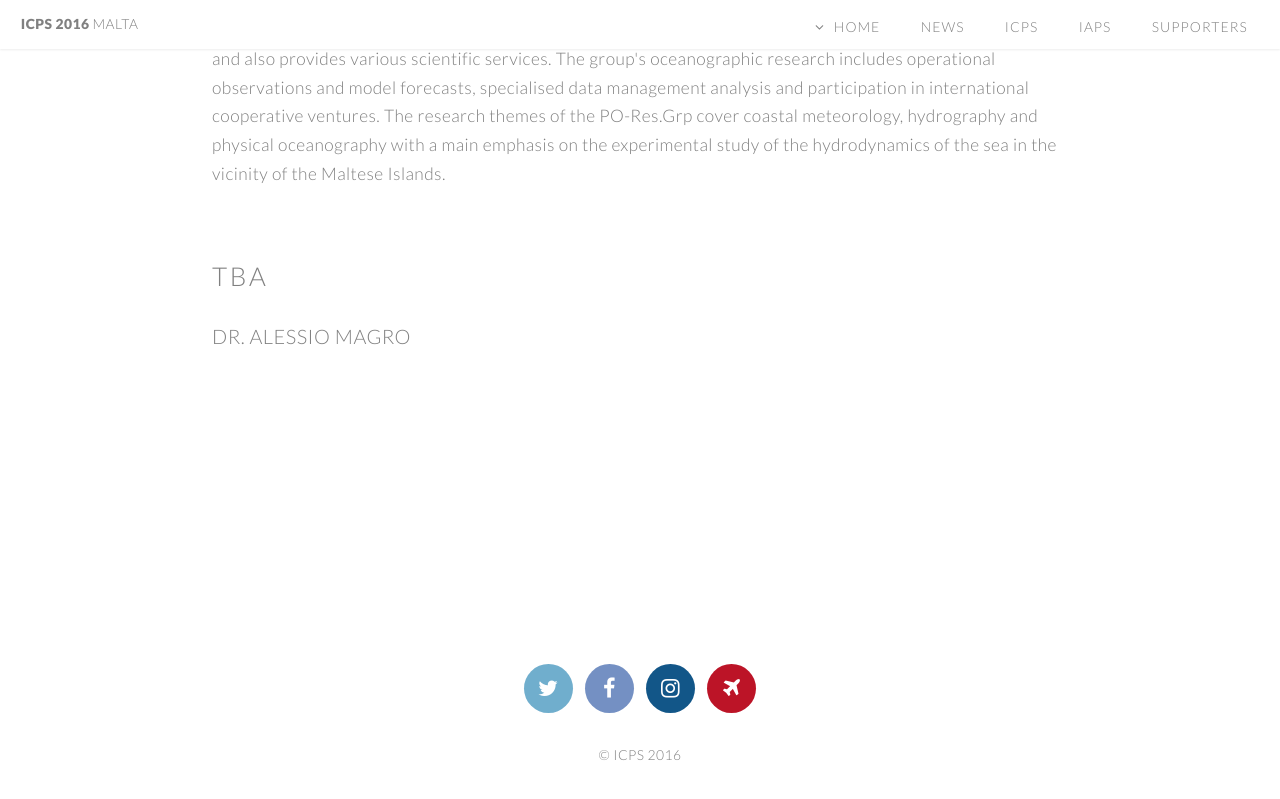
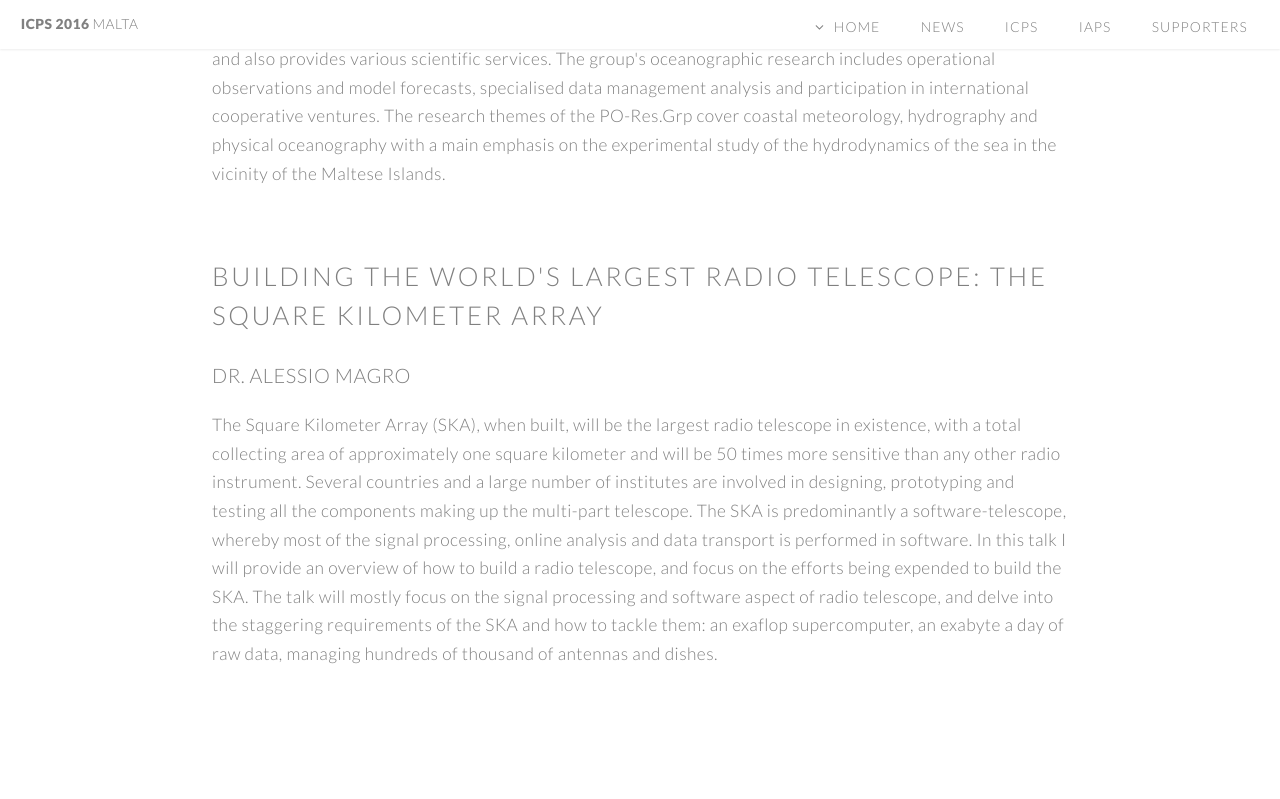
Before and after one commit to bread-on-toast/icps2016, a Jekyll site: the page built from programme/guest-abstracts.html, in a window 1280 px wide and 900 px high, scrolled down 2272 px. Shown: the top 799 px of the window. Built offline with Jekyll 4.4.1, drawn with Linux system fonts in a browser that asks for light colours.

Commit message:
added last abstract

```diff
--- a/programme/guest-abstracts.html
+++ b/programme/guest-abstracts.html
@@ -39,10 +39,10 @@ title: Guest lectures abstracts
         </li>
 
         <li class="wrapper style1">
-            <h2>TBA</h2>
+            <h2>Building the world's largest Radio Telescope: The Square Kilometer Array</h2>
             <h3><a href="https://www.um.edu.mt/profile/alessiomagro">Dr. Alessio Magro</a></h3>
 
-            <p></p>
+            <p>The Square Kilometer Array (SKA), when built, will be the largest radio telescope in existence, with a total collecting area of approximately one square kilometer and will be 50 times more sensitive than any other radio instrument. Several countries and a large number of institutes are involved in designing, prototyping and testing all the components making up the multi-part telescope. The SKA is predominantly a software-telescope, whereby most of the signal processing, online analysis and data transport is performed in software. In this talk I will provide an overview of how to build a radio telescope, and focus on the efforts being expended to build the SKA. The talk will mostly focus on the signal processing and software aspect of radio telescope, and delve into the staggering requirements of the SKA and how to tackle them: an exaflop supercomputer, an exabyte a day of raw data, managing hundreds of thousand of antennas and dishes. </p>
         </li>
     </ul>
 </section>
```
